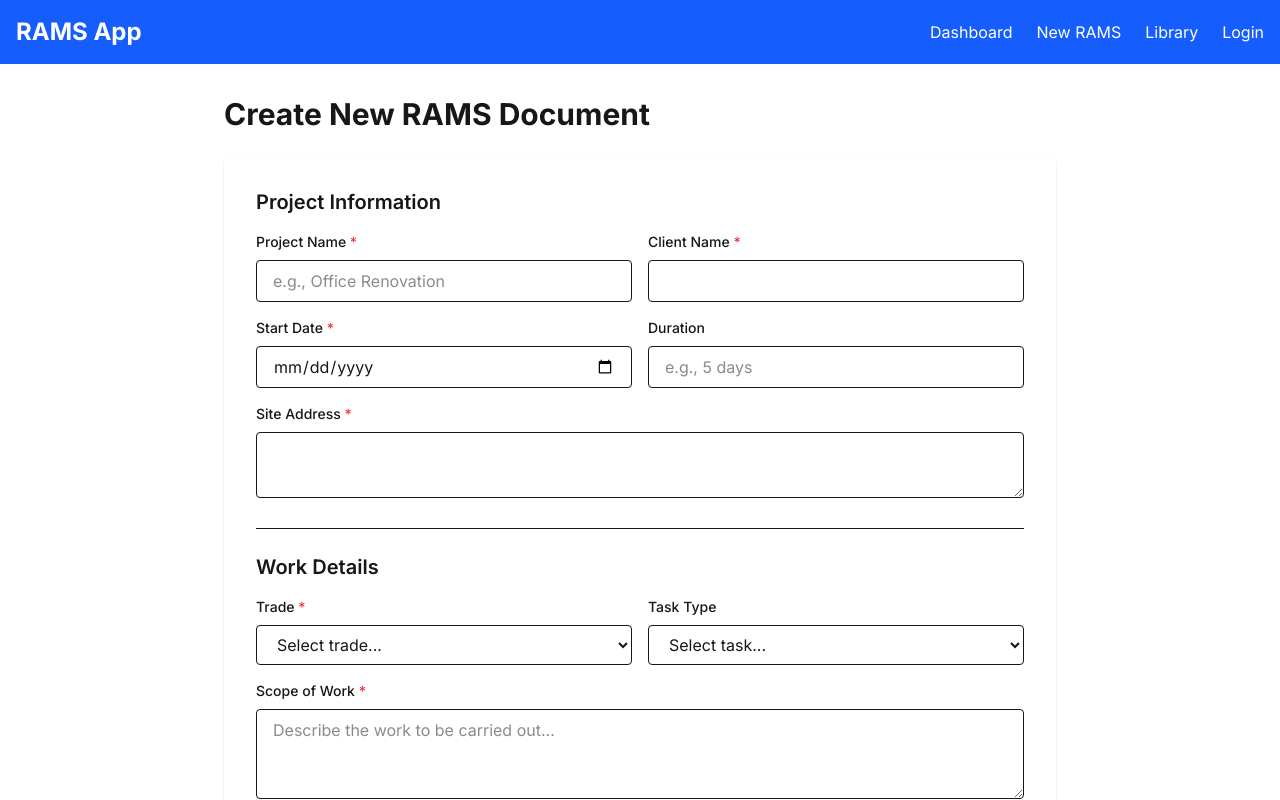
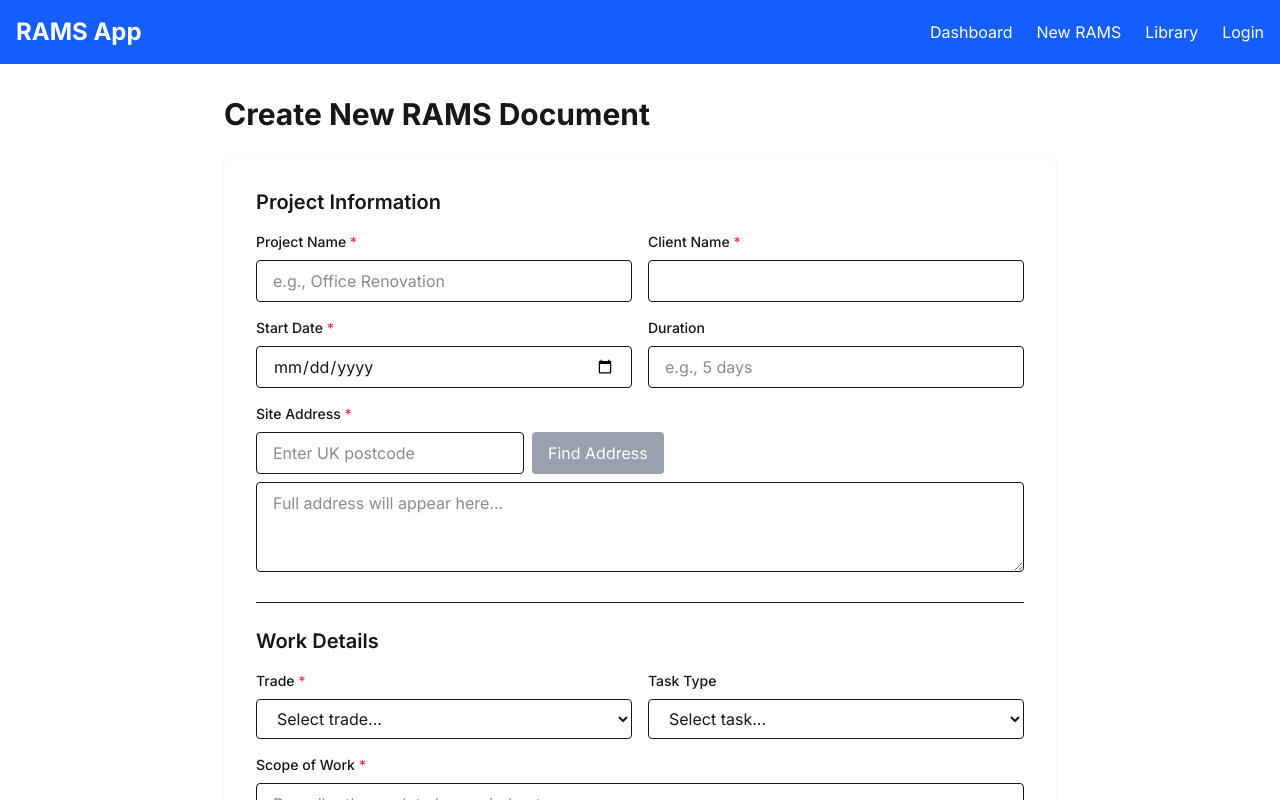
Before and after one commit to Hannlytics/rams-generator, a Next.js app: page /new-rams in a window 1280 px wide. Shown: the top 800 px of the page. Built offline with nearby package versions, Linux system fonts and the light colour scheme.

Commit message:
Use AddressLookup component for site address

```diff
--- a/app/new-rams/page.tsx
+++ b/app/new-rams/page.tsx
@@ -194,17 +194,11 @@ export default function NewRams() {
             </div>
           </div>
 
-  <div className="mt-4">
-    <label className="block text-sm font-medium mb-2">
-      Site Address <span className="text-red-500">*</span>
-    </label>
-    <textarea
-      value={siteAddress}
-      onChange={(e) => setSiteAddress(e.target.value)}
-      className="w-full px-4 py-2 border rounded focus:ring-2 focus:ring-blue-500"
-      rows={2}
-      required
-            />
+          <div className="mt-4">
+            <label className="block text-sm font-medium mb-2">
+              Site Address <span className="text-red-500">*</span>
+            </label>
+            <AddressLookup value={siteAddress} onChange={setSiteAddress} />
           </div>
         </div>
 
```
